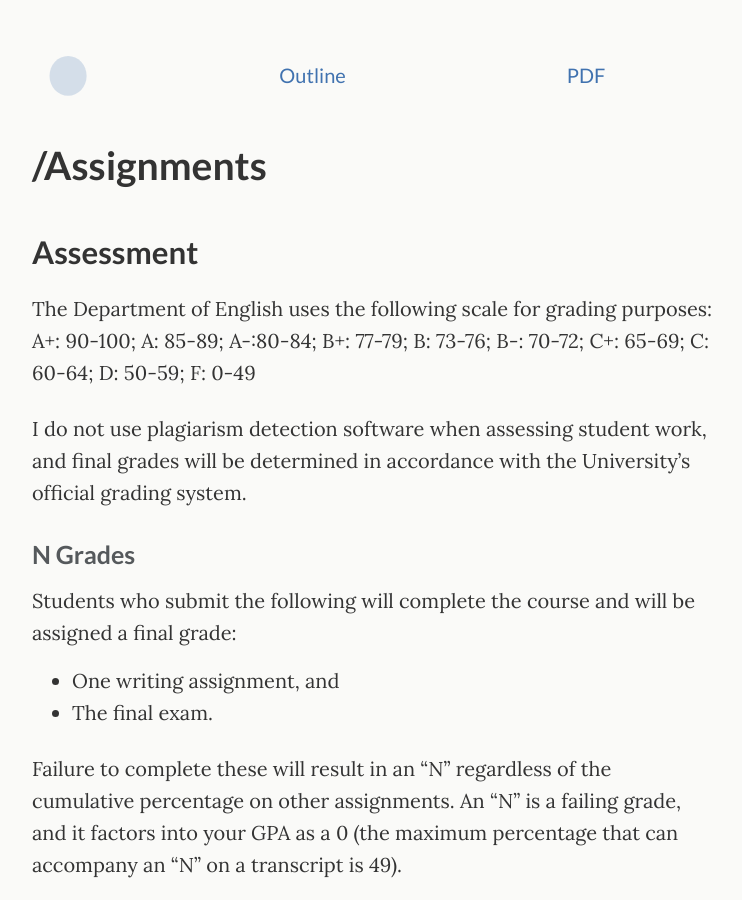
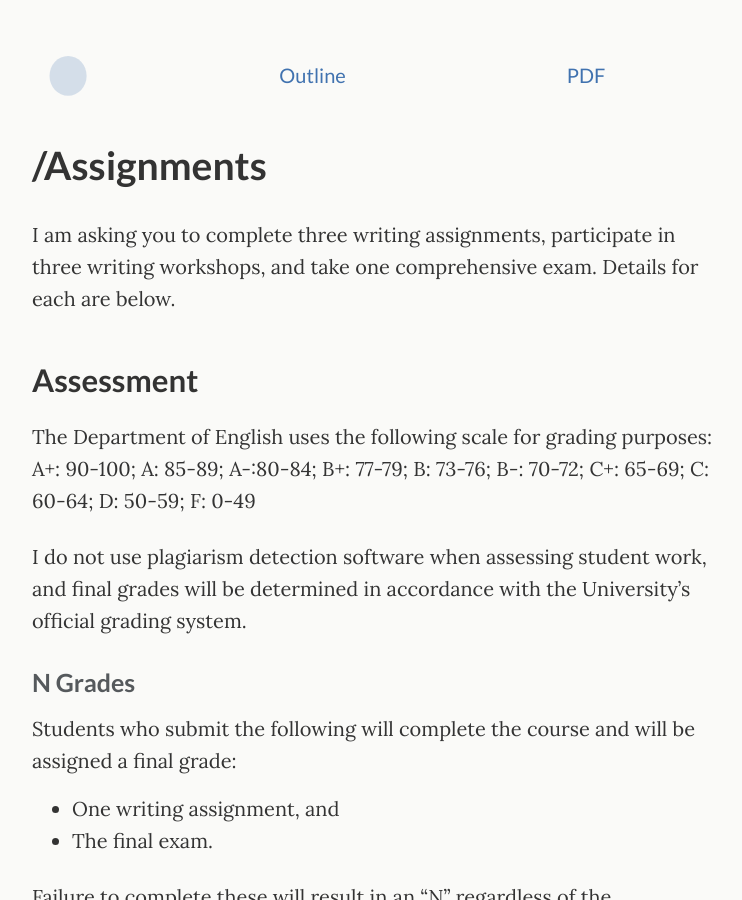
Before and after one commit to jentery/429c, a Jekyll site: the page built from _pages/assignments.md, in a window 1280 px wide and 900 px high. Shown: the whole window, without its empty margins (266-1008 px from the left). Built offline with Jekyll 4.4.1, drawn with Linux system fonts in a browser that asks for light colours.

Commit message:
Update assignments.md

```diff
--- a/_pages/assignments.md
+++ b/_pages/assignments.md
@@ -4,6 +4,8 @@ title: Assignments
 permalink: assignments/
 subtitle: /Assignments
 ---
+
+I am asking you to complete three writing assignments, participate in three writing workshops, and take one comprehensive exam. Details for each are below.
 
 ## Assessment
 The Department of English uses the following scale for grading purposes: A+: 90-100; A: 85-89; A-:80-84; B+: 77-79; B: 73-76; B-: 70-72; C+: 65-69; C: 60-64; D: 50-59; F: 0-49
```
